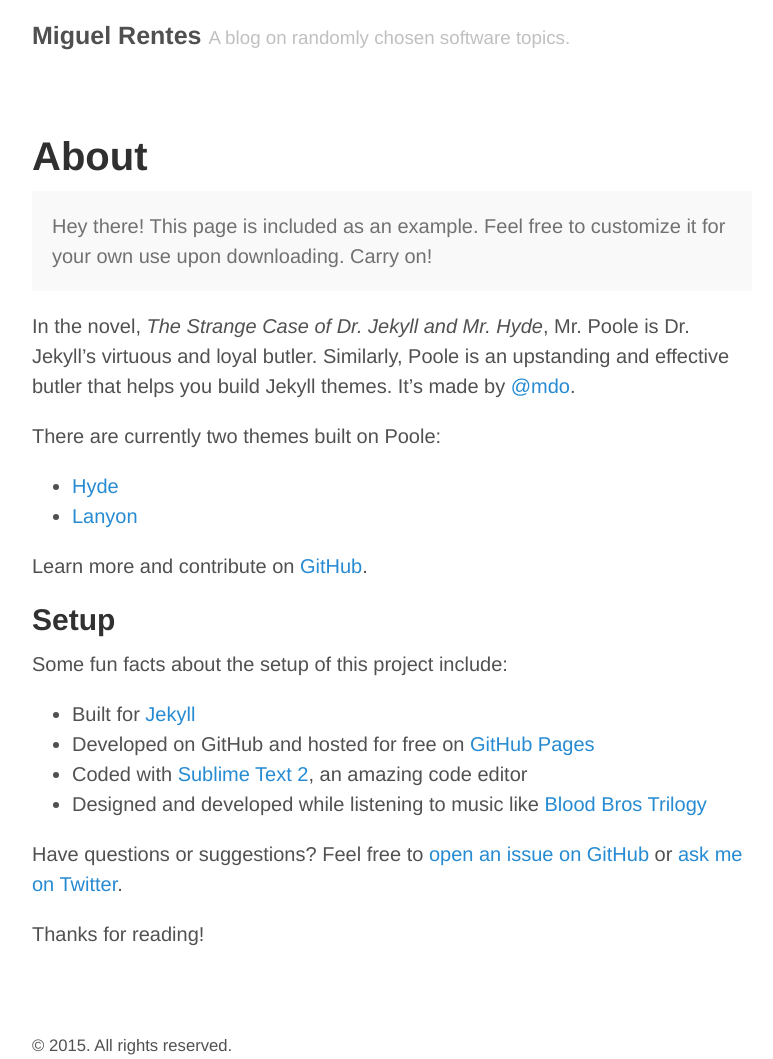
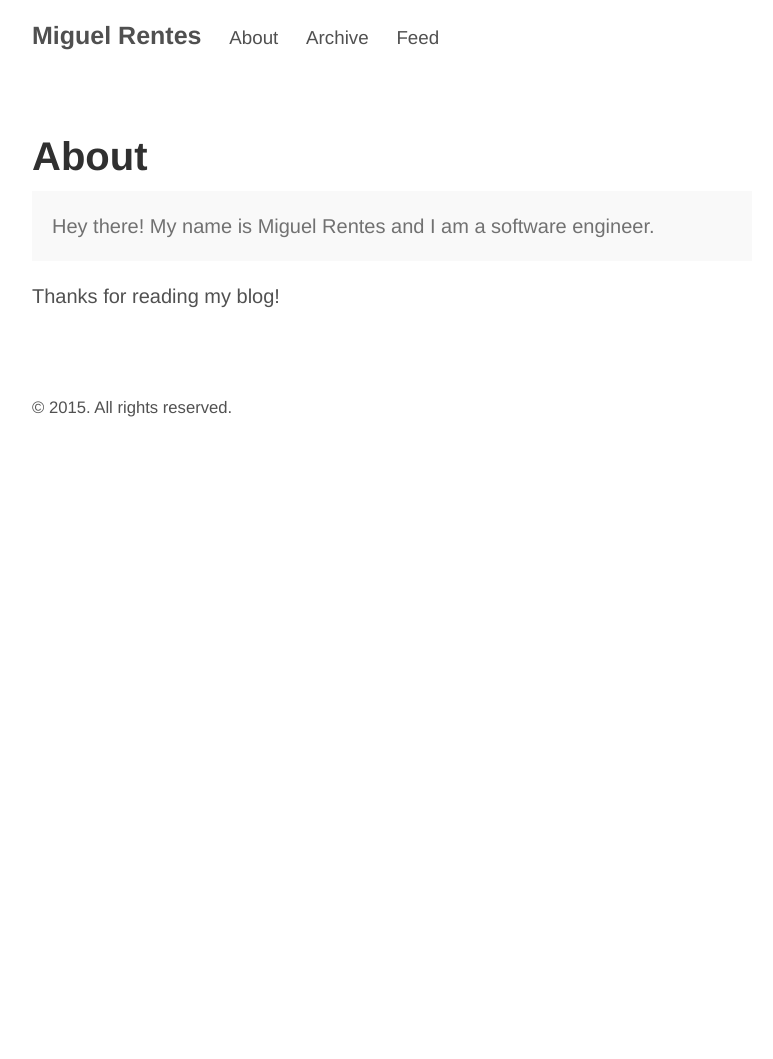
Before and after one commit to rentes/rentes.github.io, a Jekyll site: the page built from about.md, in a window 1280 px wide. Shown: the whole page, without its empty margins (248-1021 px from the left). Built offline with Jekyll 4.4.1, drawn with Linux system fonts in a browser that asks for light colours; after the commit the page ends 900 px from its top, so only the background shows below that.

Commit message:
Adds the about, archive and atom feed on top of the blog

```diff
--- a/_config.yml
+++ b/_config.yml
@@ -17,3 +17,8 @@ author:
 version:          1.0.0
 github:
   repo:           https://github.com/rentes/
+
+pages_list:
+  About: '/about/'
+  Archive: '/archive/'
+  Feed: '/atom.xml'
--- a/_layouts/default.html
+++ b/_layouts/default.html
@@ -8,8 +8,10 @@
     <div class="container content">
       <header class="masthead">
         <h3 class="masthead-title">
-          <a href="{{ site.baseurl }}" title="Home">{{ site.title }}</a>
-          <small>{{ site.tagline }}</small>
+          <a href="/" title="Home">{{ site.title }}</a>
+          {% for page in site.pages_list %}
+              &nbsp;&nbsp;&nbsp;<small><a href="{{ page[1]  }}">{{ page[0] }}</a></small>
+          {% endfor %}
         </h3>
       </header>
 
--- a/about.md
+++ b/about.md
@@ -4,27 +4,7 @@ title: About
 ---
 
 <p class="message">
-  Hey there! This page is included as an example. Feel free to customize it for your own use upon downloading. Carry on!
+  Hey there! My name is Miguel Rentes and I am a software engineer.
 </p>
 
-In the novel, *The Strange Case of Dr. Jekyll and Mr. Hyde*, Mr. Poole is Dr. Jekyll's virtuous and loyal butler. Similarly, Poole is an upstanding and effective butler that helps you build Jekyll themes. It's made by [@mdo](https://twitter.com/mdo).
-
-There are currently two themes built on Poole:
-
-* [Hyde](http://hyde.getpoole.com)
-* [Lanyon](http://lanyon.getpoole.com)
-
-Learn more and contribute on [GitHub](https://github.com/poole).
-
-## Setup
-
-Some fun facts about the setup of this project include:
-
-* Built for [Jekyll](http://jekyllrb.com)
-* Developed on GitHub and hosted for free on [GitHub Pages](https://pages.github.com)
-* Coded with [Sublime Text 2](http://sublimetext.com), an amazing code editor
-* Designed and developed while listening to music like [Blood Bros Trilogy](https://soundcloud.com/maddecent/sets/blood-bros-series)
-
-Have questions or suggestions? Feel free to [open an issue on GitHub](https://github.com/poole/poole/issues/new) or [ask me on Twitter](https://twitter.com/mdo).
-
-Thanks for reading!
+Thanks for reading my blog!
```
Also changed, not shown: archive.md (added, +10 -0 lines).
